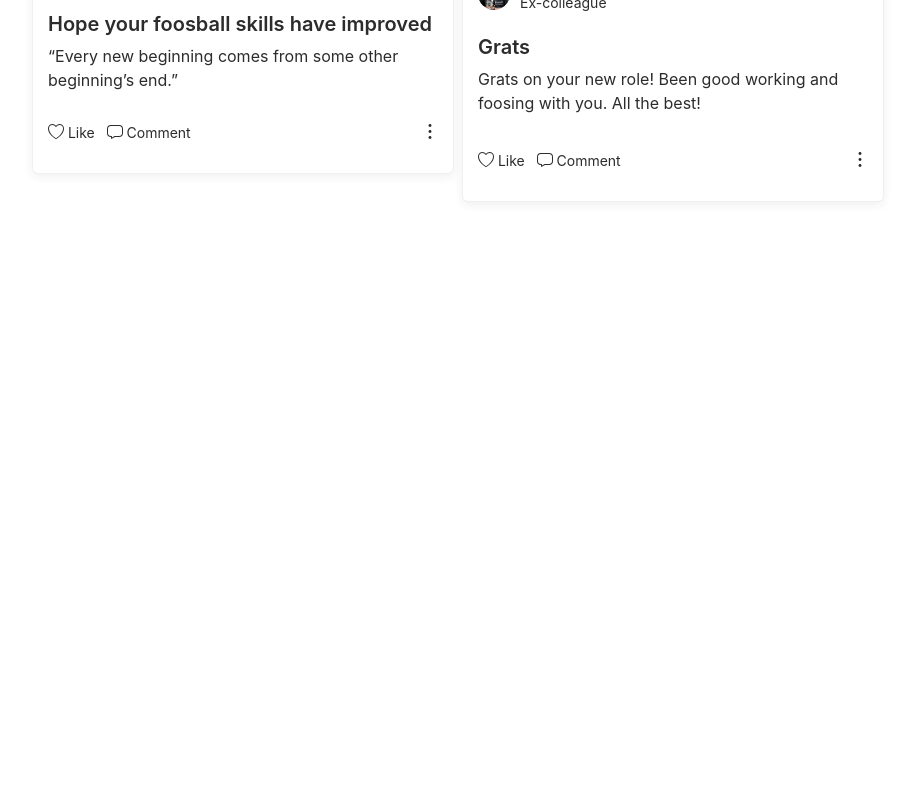
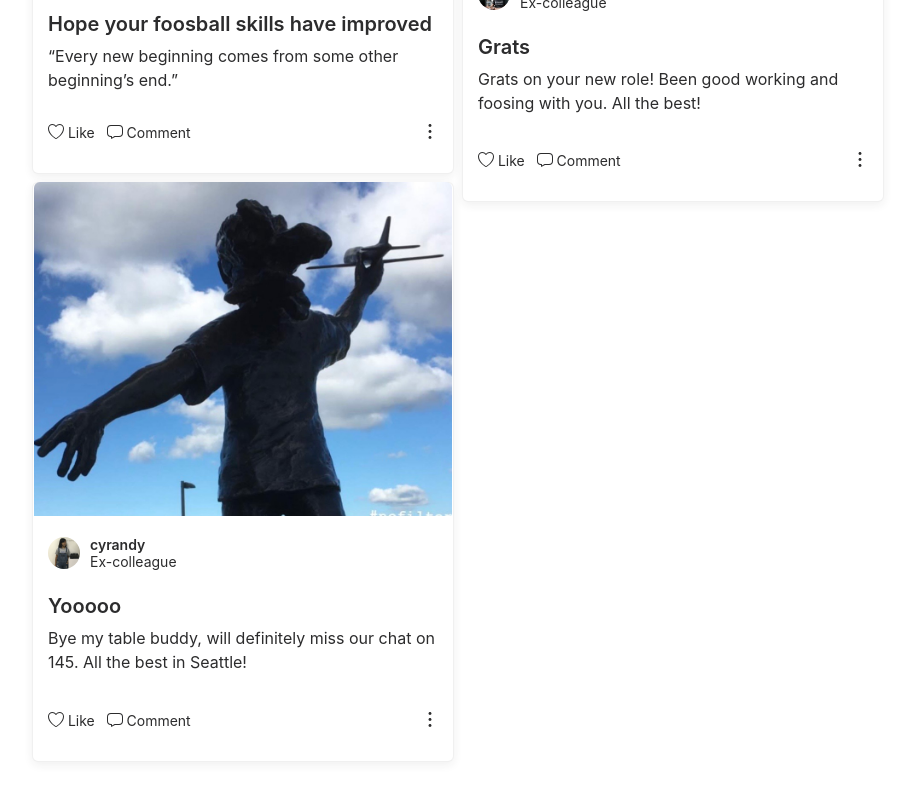
Before and after one commit to yijunn/byebyeyh, a React (Create React App) app: page / in a window 1280 px wide. Shown: the part 3710-4510 px from the top of the page, without its empty margins (332-1247 px from the left). Before the commit the page ends 3960 px from the top, so only its background shows below. Built offline with nearby package versions, Linux system fonts and the light colour scheme.

Commit message:
No fieldset, no feel sad

```diff
--- a/src/messages.js
+++ b/src/messages.js
@@ -101,4 +101,11 @@ export const messages = [
     coverImg: "./bencover.jpg",
     profileImg: "./benprofile.jpg",
   },
+  {
+    title: "Yooooo",
+    name: "cyrandy",
+    msg: "Bye my table buddy, will definitely miss our chat on 145. All the best in Seattle!",
+    coverImg: "./cyrandycover.jpg",
+    profileImg: "./cyrandyprofile.png",
+  },
 ];
```
Also changed, not shown: public/cyrandycover.jpg (added), public/cyrandyprofile.png (added).
